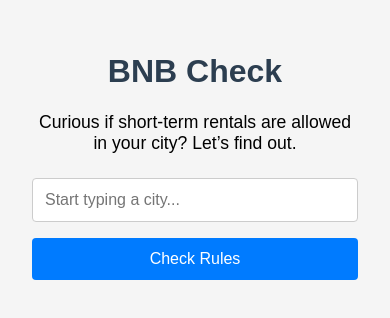
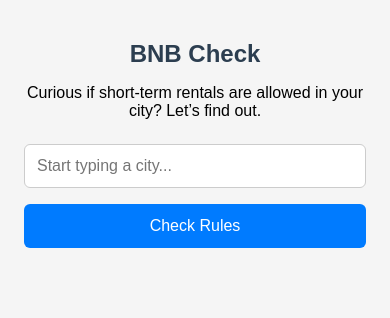
Before and after one commit to elitelodgingservice/bnbcheck-app, a React (Vite) app: page / in a window 390 px wide. Shown: the top 318 px of the page. Built offline with nearby package versions, Linux system fonts and the light colour scheme.

Commit message:
Polish mobile responsiveness and layout

```diff
--- a/src/BNBCheckApp.jsx
+++ b/src/BNBCheckApp.jsx
@@ -16,7 +16,6 @@ export default function BNBCheckApp() {
     e.preventDefault();
     const trimmedCity = city.trim().toLowerCase();
 
-    // Basic validation
     if (!trimmedCity) {
       setError('Please enter a city name.');
       setResult('');
@@ -29,13 +28,11 @@ export default function BNBCheckApp() {
 
     setTimeout(() => {
       const rule = rules[trimmedCity];
-
       if (rule) {
         setResult(rule);
       } else {
         setResult('⚠️ This city may allow STRs, but check local laws and HOA rules to be sure.');
       }
-
       setLoading(false);
     }, 1200);
   };
@@ -44,14 +41,15 @@ export default function BNBCheckApp() {
     <div
       style={{
         fontFamily: 'Arial, sans-serif',
-        padding: '2rem',
-        maxWidth: '500px',
+        padding: '1.5rem',
+        maxWidth: '600px',
         margin: 'auto',
         textAlign: 'center',
+        boxSizing: 'border-box',
       }}
     >
-      <h1 style={{ color: '#2c3e50', fontSize: '2rem' }}>BNB Check</h1>
-      <p style={{ fontSize: '1.1rem', marginBottom: '1.5rem' }}>
+      <h1 style={{ color: '#2c3e50', fontSize: 'clamp(1.5rem, 5vw, 2.2rem)' }}>BNB Check</h1>
+      <p style={{ fontSize: 'clamp(1rem, 2.5vw, 1.2rem)', marginBottom: '1.5rem' }}>
         Curious if short-term rentals are allowed in your city? Let’s find out.
       </p>
 
@@ -66,7 +64,7 @@ export default function BNBCheckApp() {
             padding: '0.75rem',
             width: '100%',
             fontSize: '1rem',
-            borderRadius: '4px',
+            borderRadius: '6px',
             border: '1px solid #ccc',
             boxSizing: 'border-box',
           }}
@@ -76,19 +74,20 @@ export default function BNBCheckApp() {
             <option key={c} value={c} />
           ))}
         </datalist>
-        <br />
+
         <button
           type="submit"
           style={{
             marginTop: '1rem',
-            padding: '0.75rem 1.5rem',
+            padding: '0.8rem 1.2rem',
             backgroundColor: '#007bff',
             color: 'white',
             fontSize: '1rem',
             border: 'none',
-            borderRadius: '4px',
+            borderRadius: '6px',
             cursor: 'pointer',
             width: '100%',
+            maxWidth: '100%',
           }}
         >
           Check Rules
@@ -101,6 +100,7 @@ export default function BNBCheckApp() {
             marginTop: '1rem',
             color: 'red',
             fontWeight: 'bold',
+            fontSize: '0.95rem',
           }}
         >
           ⚠️ {error}
@@ -108,7 +108,13 @@ export default function BNBCheckApp() {
       )}
 
       {loading && (
-        <div style={{ marginTop: '1.5rem', fontSize: '1rem', color: '#888' }}>
+        <div
+          style={{
+            marginTop: '1.5rem',
+            fontSize: '1rem',
+            color: '#888',
+          }}
+        >
           ⏳ Checking rules...
         </div>
       )}
@@ -120,6 +126,7 @@ export default function BNBCheckApp() {
             fontWeight: 'bold',
             fontSize: '1.1rem',
             color: '#27ae60',
+            lineHeight: '1.4',
           }}
         >
           {result}
```
